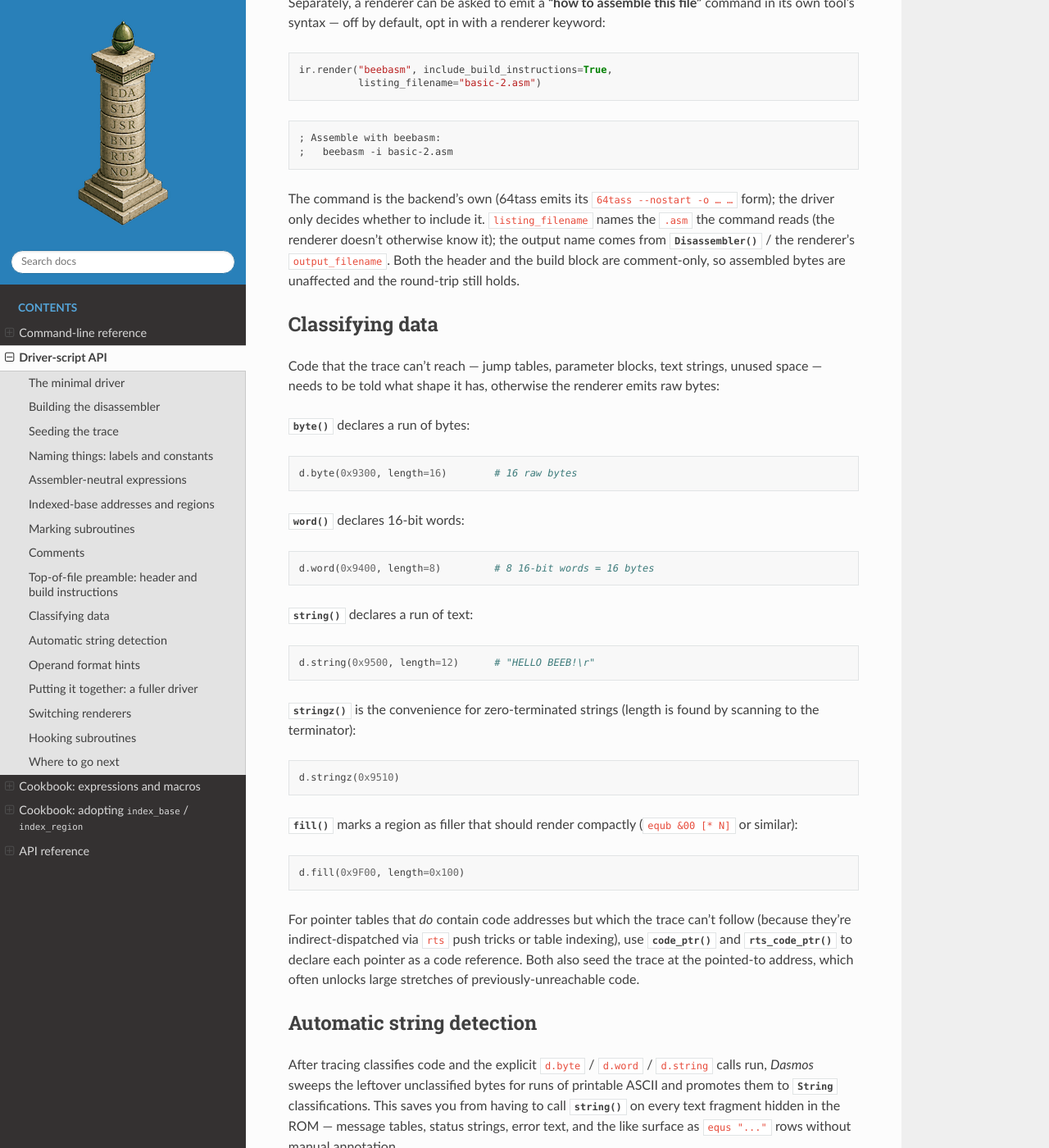
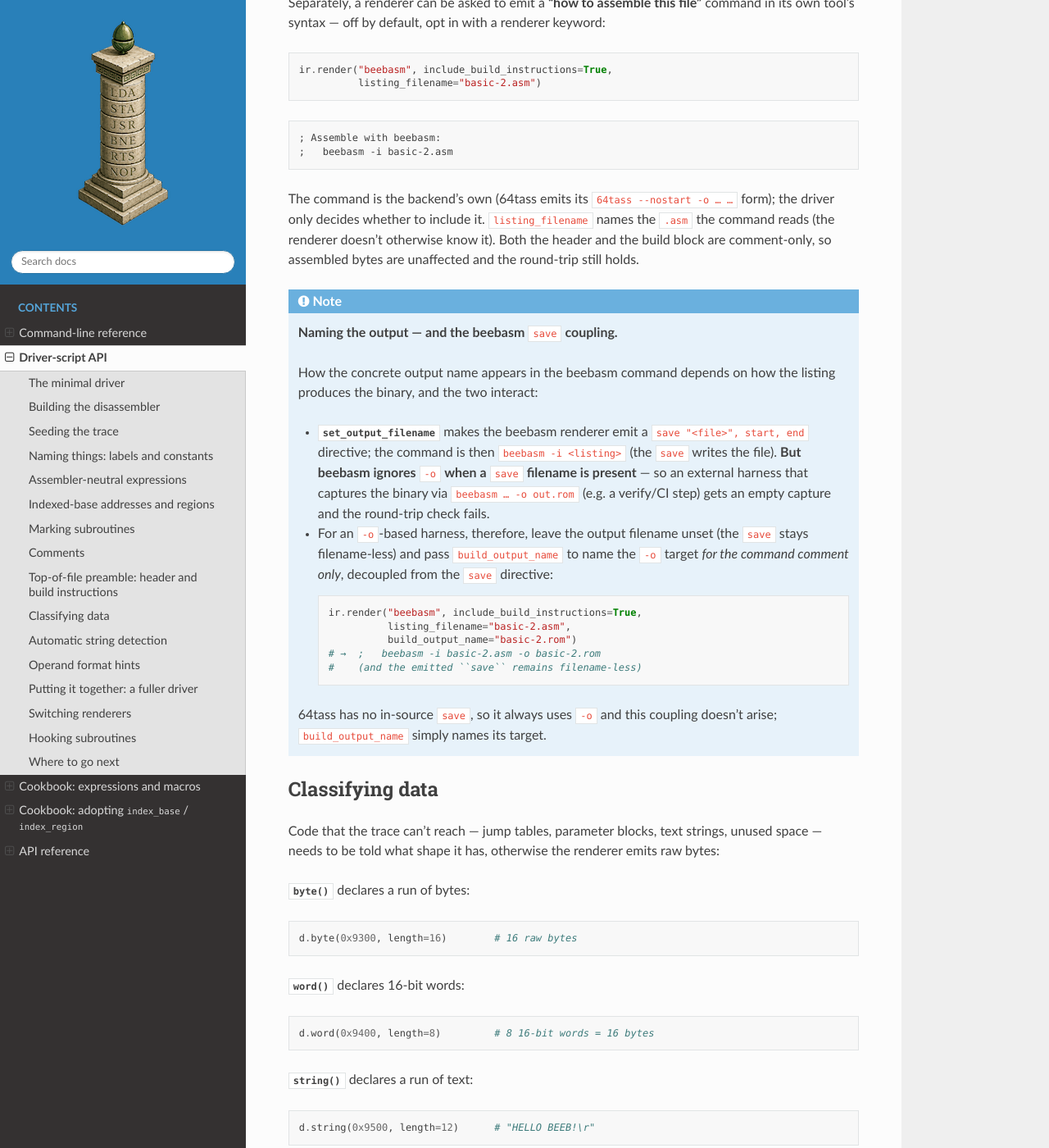
Before and after one commit to acornaeology/dasmos, a Sphinx documentation site: the page built from docs/driver_api.rst, in a window 1280 px wide and 1400 px high, scrolled down 7525 px. Shown: the whole window at 82% size. Built offline with Sphinx 7.4.7 and the Read the Docs theme 3.1.0, drawn with Linux system fonts in a browser that asks for light colours.

Commit message:
feat(render): decouple build-command output name from the save directive (#41)
Adoption feedback found a coupling: set_output_filename controls both the
in-source `save "<file>"` directive AND the build command's form, and a
save filename makes beebasm ignore `-o` — so an external harness that
captures the binary via `beebasm … -o out.rom` (e.g. fantasm verify) gets
an empty capture and the round-trip check fails.

Add a build_output_name renderer keyword that names the `-o` target in the
build command comment ONLY, decoupled from output_filename / the save
directive. For an -o-based harness a driver now passes build_output_name
(and leaves output_filename unset) to get a concrete, runnable
`beebasm -i listing.asm -o out.rom` while the emitted save stays
filename-less so -o capture works — all via ir.render() kwargs, no
explicit renderer instance. Document the coupling and this escape hatch in
the driver API. 64tass (no in-source save) simply uses it as the -o name.

```diff
--- a/docs/driver_api.rst
+++ b/docs/driver_api.rst
@@ -448,10 +448,35 @@
 The command is the backend's own (64tass emits its
 ``64tass --nostart -o … …`` form); the driver only decides whether to
 include it. ``listing_filename`` names the ``.asm`` the command reads (the
-renderer doesn't otherwise know it); the output name comes from
-:meth:`~dasmos.Disassembler` / the renderer's ``output_filename``. Both
-the header and the build block are comment-only, so assembled bytes are
-unaffected and the round-trip still holds.
+renderer doesn't otherwise know it). Both the header and the build block
+are comment-only, so assembled bytes are unaffected and the round-trip
+still holds.
+
+.. note:: **Naming the output — and the beebasm** ``save`` **coupling.**
+
+   How the concrete output name appears in the beebasm command depends on
+   how the listing produces the binary, and the two interact:
+
+   - :meth:`set_output_filename <dasmos.Disassembler>` makes the beebasm
+     renderer emit a ``save "<file>", start, end`` directive; the command
+     is then ``beebasm -i <listing>`` (the ``save`` writes the file).
+     **But beebasm ignores** ``-o`` **when a** ``save`` **filename is
+     present** — so an external harness that captures the binary via
+     ``beebasm … -o out.rom`` (e.g. a verify/CI step) gets an empty
+     capture and the round-trip check fails.
+   - For an ``-o``-based harness, therefore, leave the output filename
+     unset (the ``save`` stays filename-less) and pass ``build_output_name``
+     to name the ``-o`` target *for the command comment only*, decoupled
+     from the ``save`` directive::
+
+        ir.render("beebasm", include_build_instructions=True,
+                  listing_filename="basic-2.asm",
+                  build_output_name="basic-2.rom")
+        # →  ;   beebasm -i basic-2.asm -o basic-2.rom
+        #    (and the emitted ``save`` remains filename-less)
+
+   64tass has no in-source ``save``, so it always uses ``-o`` and this
+   coupling doesn't arise; ``build_output_name`` simply names its target.
 
 
 Classifying data
```
Also changed, not shown: 4 other files.
